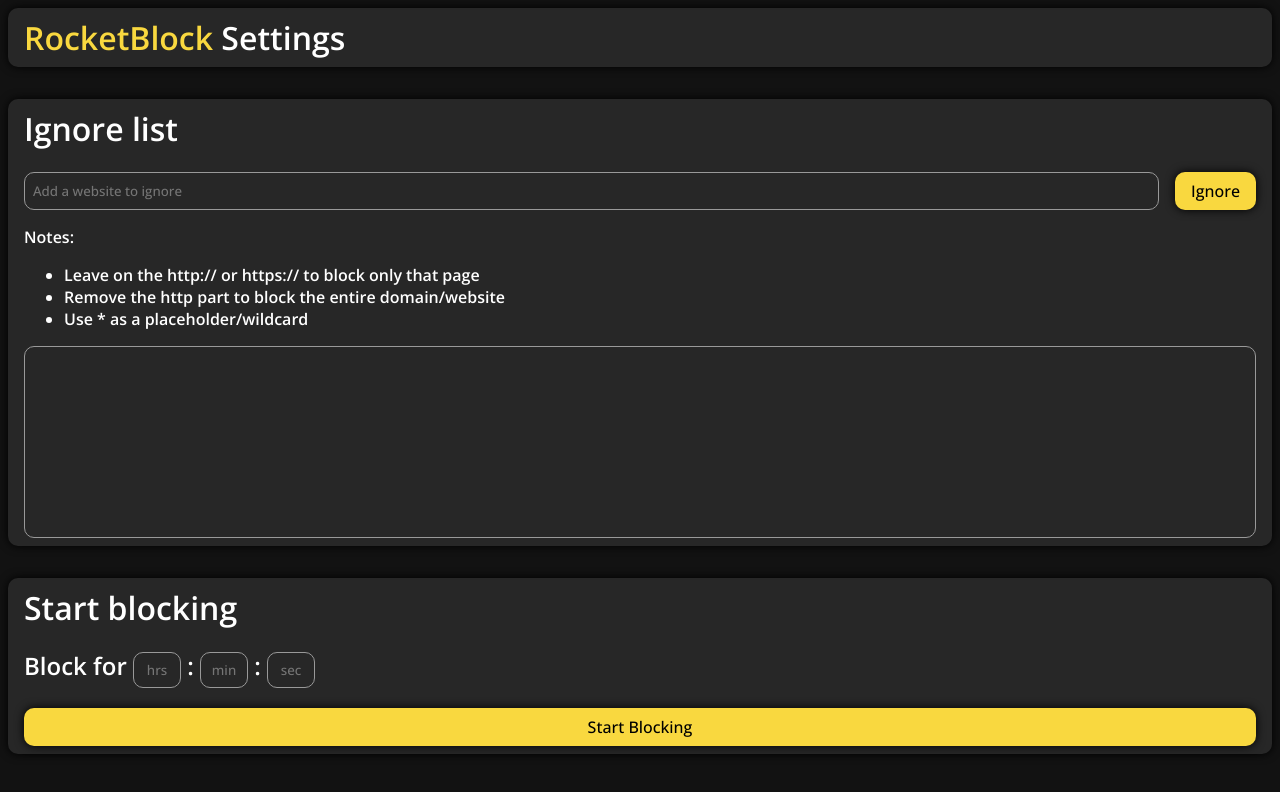
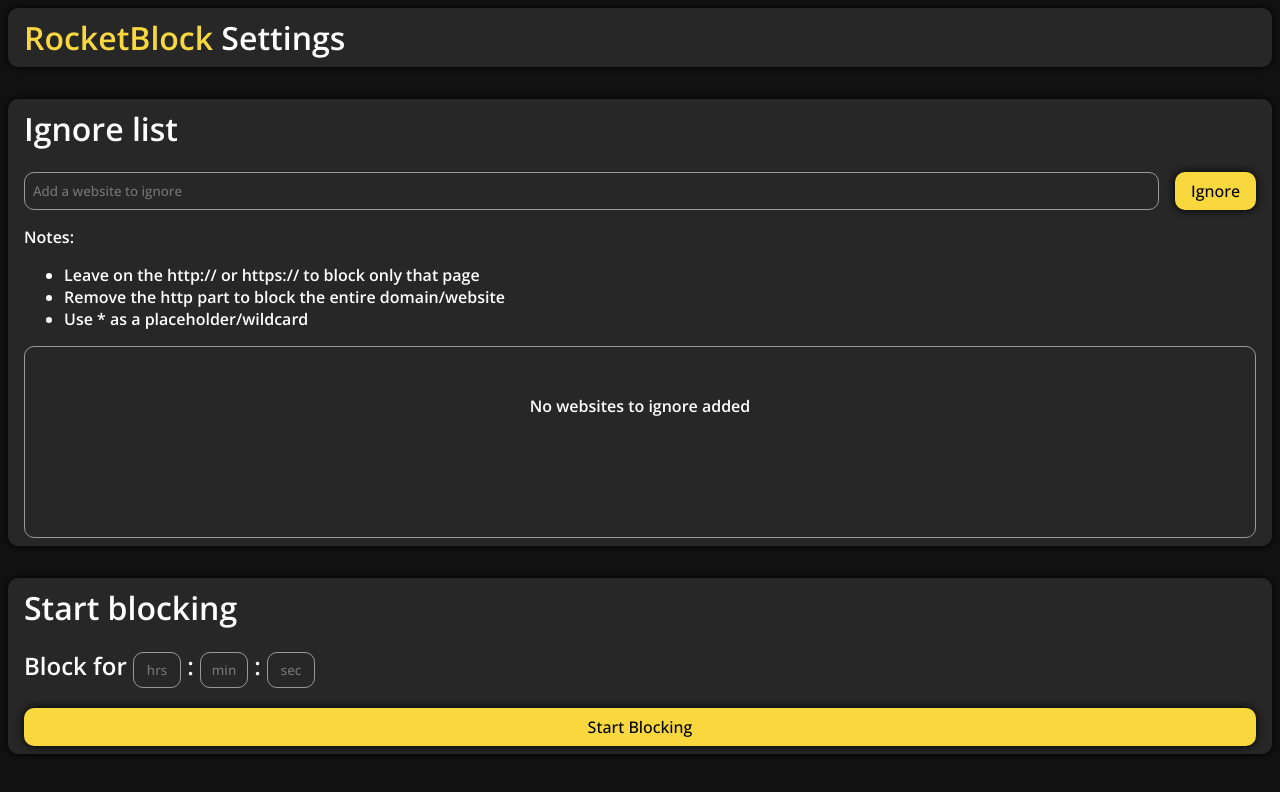
Before and after one commit to BaconErie/rocketblock, a Next.js app: page /options in a window 1280 px wide. Shown: the top 792 px of the page. Built offline with nearby package versions, Linux system fonts and the light colour scheme.

Commit message:
Add some text if list is blank

```diff
--- a/app/options/options.module.css
+++ b/app/options/options.module.css
@@ -39,6 +39,11 @@
     row-gap: 0px;
 }
 
+.blankList {
+    padding-top: 3rem;
+    text-align: center;
+}
+
 .inputWrapper {
     all: initial;
     padding: 0px;
--- a/app/options/page.js
+++ b/app/options/page.js
@@ -7,7 +7,6 @@
 
 import PrimaryButton from '../../components/PrimaryButton/PrimaryButton';
 import WebsiteDisplay from '../../components/WebsiteDisplay/WebsiteDisplay';
-import { devIndicators } from '@/next.config';
 
 const openSans = Open_Sans({
   weight: '500',
@@ -40,6 +39,14 @@
     }
 
     setIgnoreDisplay(newIgnoreDisplay);
+  }
+
+  if (ignoreDisplay.length == 0) {
+    return (<>
+      <div className={`${styles.websiteList} ${styles.blankList}`}>
+        No websites to ignore added
+      </div>
+    </>)
   }
 
   const listItems = ignoreDisplay.map(website =>
```
